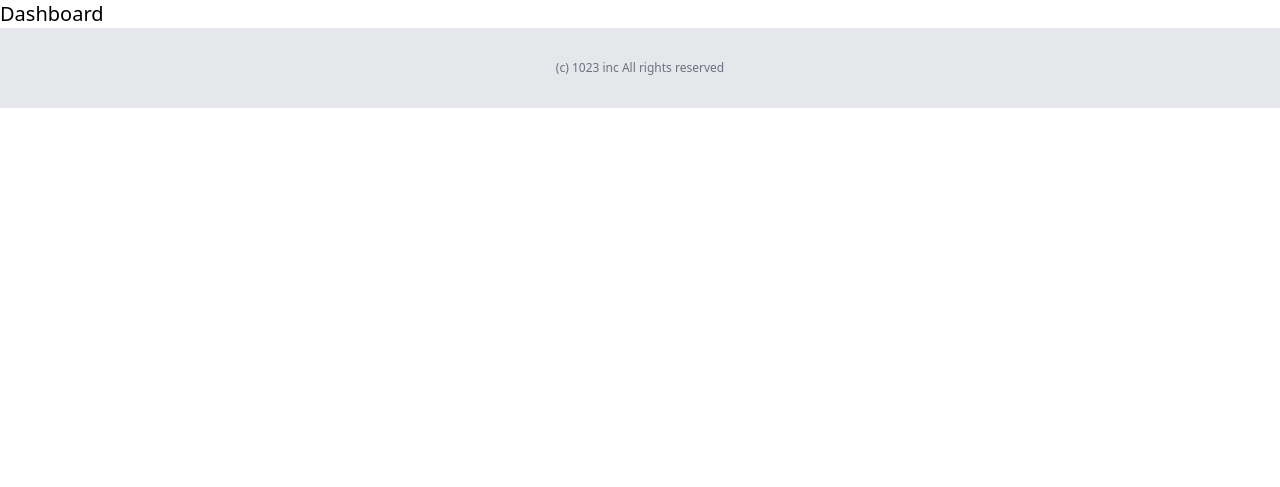
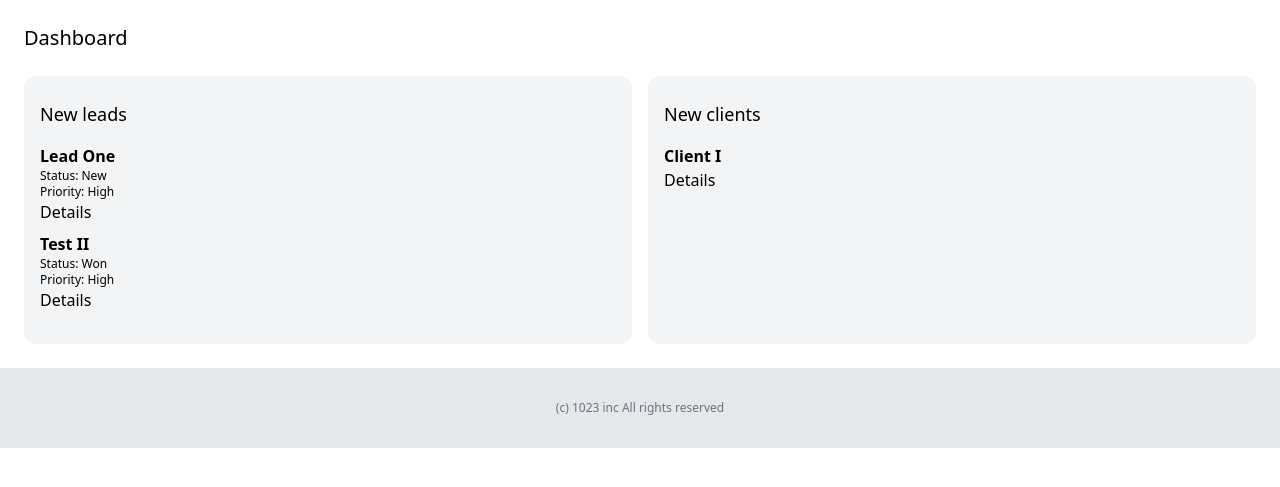
Before and after one commit to 1023LLC/Teal-CRM, a Django app: page /dashboard/ in a window 1280 px wide. Shown: the part 104-591 px from the top of the page. Run offline with Django 5.2, Linux system fonts and the light colour scheme; a user stored in the database is signed in; data comes from the database, SQL or seed files in the repository; both versions use the stored data as it was after the commit; some libraries are stand-ins or nearby versions.

Commit message:
Display New Leads and Clients on the Dashboard

```diff
--- a/dashboard/templates/dashboard/dashboard.html
+++ b/dashboard/templates/dashboard/dashboard.html
@@ -4,7 +4,37 @@
 
 
 {% block content %}
-    <h1 class="text-xl">Dashboard</h1>
+    <div class="py-6 px-6">
+        <h1 class="mb-6 text-xl">Dashboard</h1>
 
+        <div class="flex space-x-4">
+            <div class="w-1/2 px-4 py-6 bg-gray-100 rounded-xl leads">
+                <h2 class="mb-4 text-lg">New leads</h2>
+
+                {% for lead in leads %}
+                    <div class="mb-2 lead">
+                        <h3 class="font-semibold">{{ lead.name }}</h3>
+
+                        <p class="text-xs">Status: {{ lead.get_status_display }}</p>
+                        <p class="text-xs">Priority: {{ lead.get_priority_display }}</p>
+
+                        <a href="{% url 'lead:leads_detail' lead.pk %}">Details</a>
+                    </div>
+                {% endfor %}
+            </div>
+
+            <div class="w-1/2 px-4 py-6 bg-gray-100 rounded-xl clients">
+                <h2 class="mb-4 text-lg">New clients</h2>
+
+                {% for client in clients %}
+                    <div class="mb-2 client">
+                        <h3 class="font-semibold">{{ client.name }}</h3>
+
+                        <a href="{% url 'client:clients_detail' client.pk %}">Details</a>
+                    </div>
+                {% endfor %}
+            </div>
+        </div>
+    </div>
 
 {% endblock %}
--- a/dashboard/views.py
+++ b/dashboard/views.py
@@ -1,7 +1,18 @@
 from django.shortcuts import render
 from django.contrib.auth.decorators import login_required
+
+from lead.models import Lead
+from client.models import Client
+
+from team.models import Team
+
 
 
 @login_required
 def dashboard(request):
-    return render(request, 'dashboard/dashboard.html')
+    team = Team.objects.filter(created_by=request.user)[0]
+
+    leads = Lead.objects.filter(team=team, converted_to_client=False).order_by('-created_at')[0:5]
+    clients = Client.objects.filter(team=team).order_by('-created_at')[0:5]
+
+    return render(request, 'dashboard/dashboard.html', {'leads':leads, 'clients':clients})
```
Also changed, not shown: db.sqlite3.
